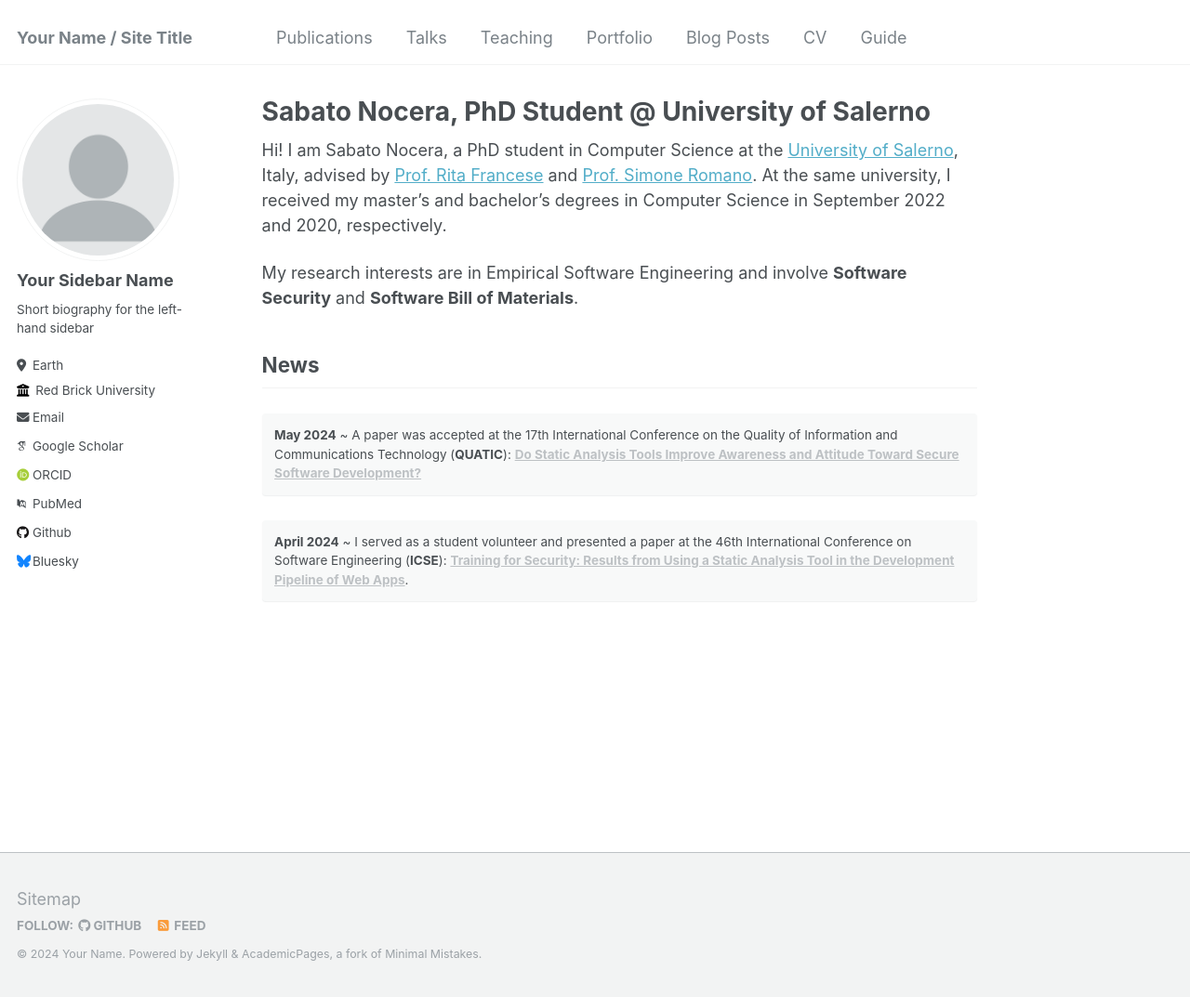
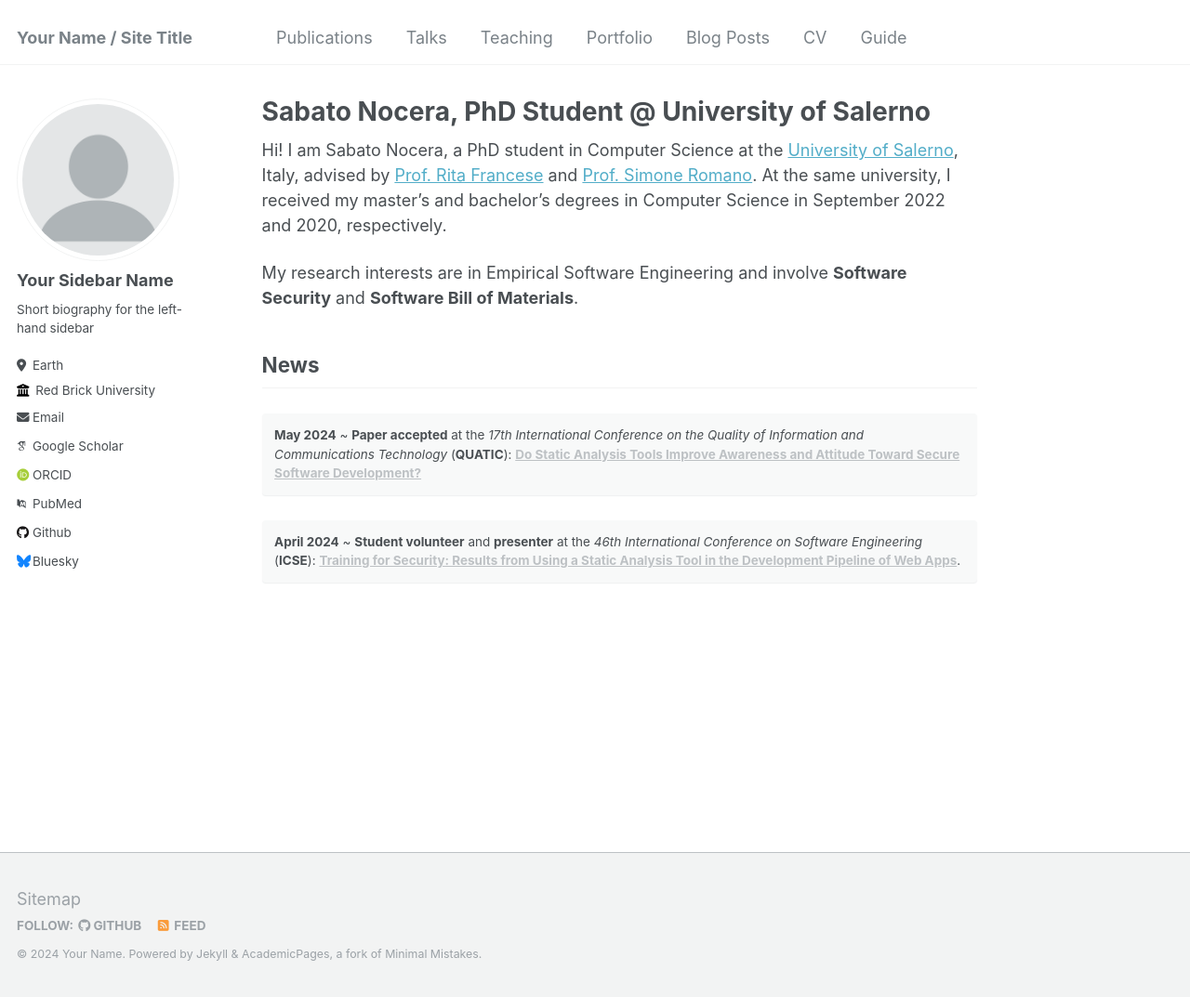
Before and after one commit to sabato-nocera/sabato-nocera.github.io, a Jekyll site: the page built from _pages/about.md, in a window 1280 px wide and 1073 px high. Shown: the whole window at 93% size. Built offline with Jekyll 4.4.1, drawn with Linux system fonts in a browser that asks for light colours; some web fonts are replaced.

Commit message:
Update about.md

```diff
--- a/_pages/about.md
+++ b/_pages/about.md
@@ -13,8 +13,8 @@ My research interests are in Empirical Software Engineering and involve **Softwa
 
 ## News
 
-**May 2024** ~ A paper was accepted at the 17th International Conference on the Quality of Information and Communications Technology (**QUATIC**): [**Do Static Analysis Tools Improve Awareness and Attitude Toward Secure Software Development?**]()
+**May 2024** ~ **Paper accepted** at the _17th International Conference on the Quality of Information and Communications Technology_ (**QUATIC**): [**Do Static Analysis Tools Improve Awareness and Attitude Toward Secure Software Development?**]()
 {: .notice}
 
-**April 2024** ~ I served as a student volunteer and presented a paper at the 46th International Conference on Software Engineering (**ICSE**): [**Training for Security: Results from Using a Static Analysis Tool in the Development Pipeline of Web Apps**](https://doi.org/10.1145/3639474.3640073).
+**April 2024** ~ **Student volunteer** and **presenter** at the _46th International Conference on Software Engineering_ (**ICSE**): [**Training for Security: Results from Using a Static Analysis Tool in the Development Pipeline of Web Apps**](https://doi.org/10.1145/3639474.3640073).
 {: .notice}
```
